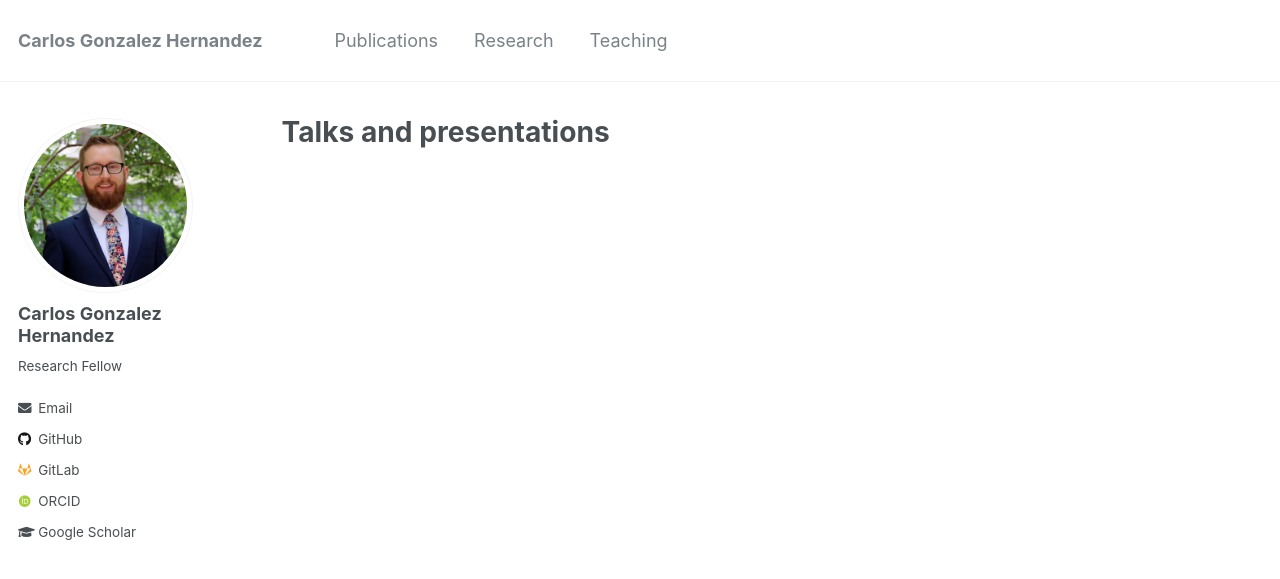
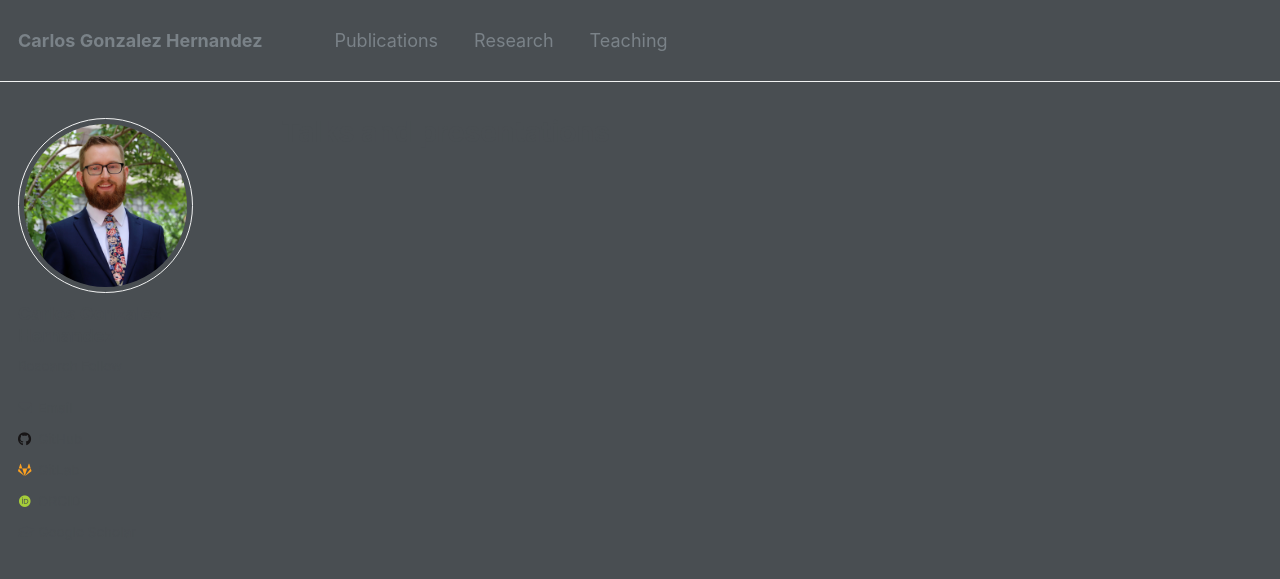
Before and after one commit to cghernan/cghernan.github.io, a Jekyll site: the page built from _pages/talks.html, in a window 1280 px wide. Shown: the top 579 px of the page. Built offline with Jekyll 4.4.1, drawn with Linux system fonts in a browser that asks for light colours; some web fonts are replaced.

Commit message:
Update _variables.scss

```diff
--- a/_sass/_variables.scss
+++ b/_sass/_variables.scss
@@ -55,7 +55,7 @@ $light-gray                 : mix(#fff, $gray, 50%);
 $lighter-gray               : mix(#fff, $gray, 90%);
 
 $body-color                 : #fff;
-$background-color           : #fff;
+$background-color           : $dark-gray;
 $code-background-color      : #fafafa;
 $code-background-color-dark : $light-gray;
 $text-color                 : $dark-gray;
```
